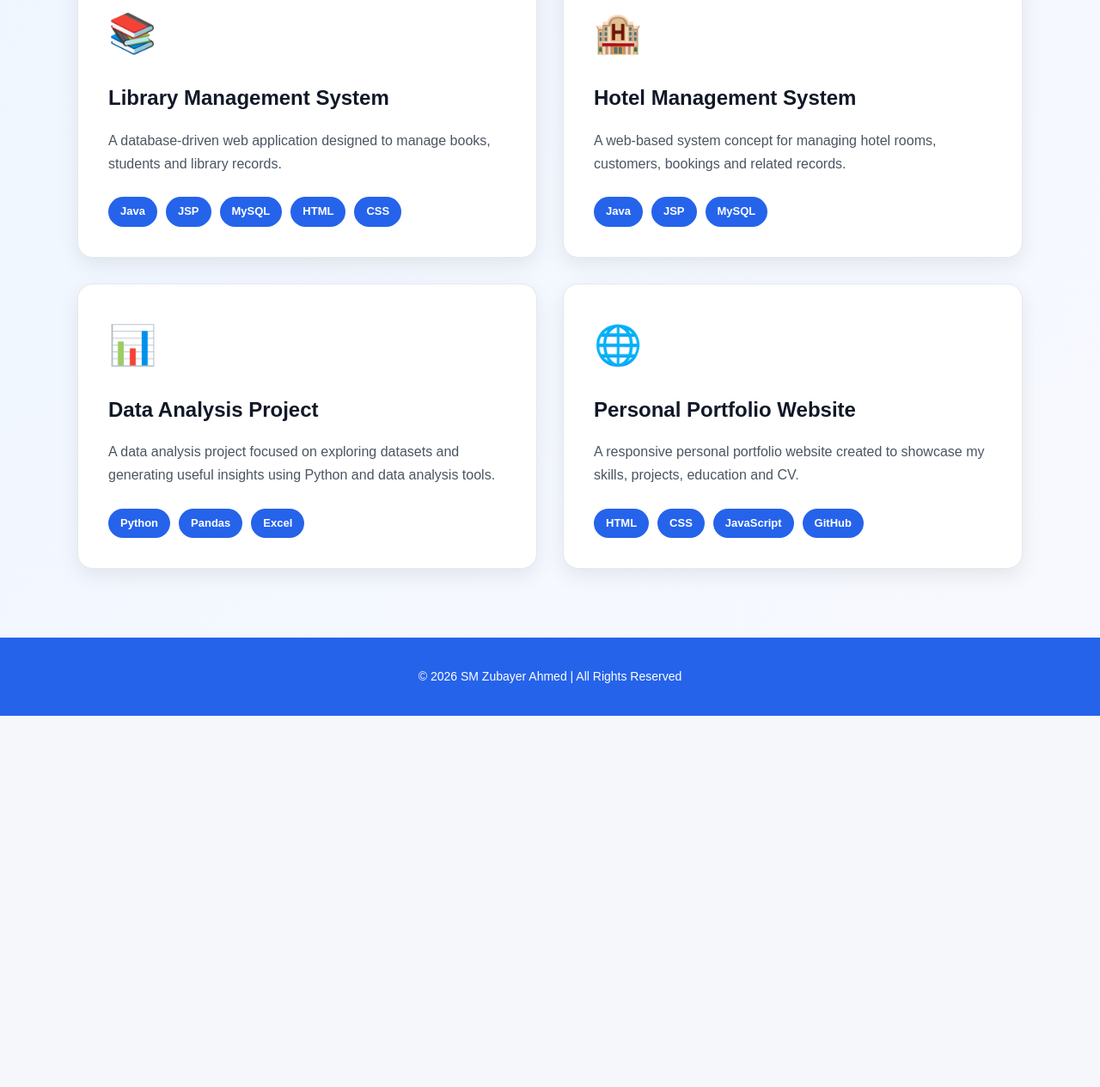
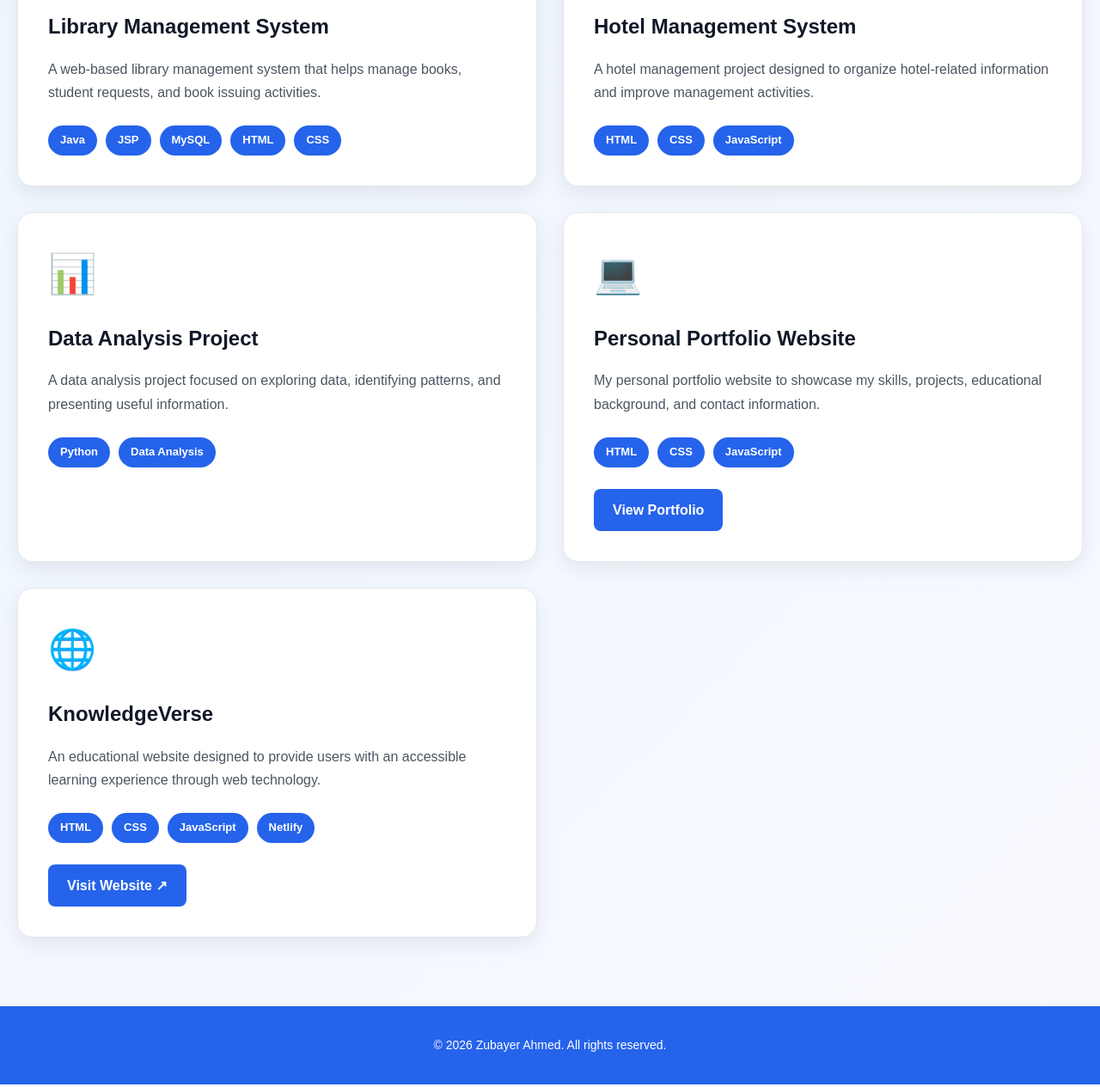
Before and after one commit to zubayerahmed381-source/my-portfolio, a plain HTML site: page projects.html in a window 1280 px wide. Shown: the part 421-1686 px from the top of the page at 86% size. Before the commit the page ends 1254 px from the top, so only its background shows below. Drawn offline with Linux system fonts and the light colour scheme.

Commit message:
Add files via upload

````diff
--- a/projects.html
+++ b/projects.html
@@ -1,187 +1,167 @@
+```html
 <!DOCTYPE html>
 <html lang="en">
-
 <head>
-
     <meta charset="UTF-8">
     <meta name="viewport" content="width=device-width, initial-scale=1.0">
 
-    <title>Projects | SM Zubayer Ahmed</title>
+    <title>My Projects | Zubayer Ahmed</title>
 
     <link rel="stylesheet" href="style.css">
-
 </head>
 
 <body>
 
     <!-- Navigation -->
+    <nav class="navbar">
+        <div class="logo">Zubayer Ahmed</div>
 
-    <nav>
-
-        <div class="logo">
-            Zubayer
-        </div>
-
-        <ul>
-
+        <ul class="nav-links">
             <li><a href="index.html">Home</a></li>
-
-            <li><a href="about.html">About</a></li>
-
-            <li><a href="projects.html">Projects</a></li>
-
-            <li><a href="contact.html">Contact</a></li>
-
+            <li><a href="index.html#about">About</a></li>
+            <li><a href="projects.html" class="active">Projects</a></li>
+            <li><a href="index.html#contact">Contact</a></li>
         </ul>
-
     </nav>
 
-
     <!-- Projects Section -->
-
     <section class="projects-section">
 
-        <div class="projects-container">
-
+        <div class="section-heading">
             <h1>My Projects</h1>
-
-            <p class="projects-intro">
-                Here are some of the projects I have worked on
-                while learning and developing my technical skills.
+            <p>
+                Here are some of my projects that showcase
+                my skills and learning journey.
             </p>
-
+        </div>
 
         <div class="projects-grid">
 
-
             <!-- Project 1 -->
-
             <div class="project-card">
-
-                    <div class="project-icon">
-                        📚
-                    </div>
+                <div class="project-icon">📚</div>
 
                 <h2>Library Management System</h2>
 
                 <p>
-                        A database-driven web application designed to
-                        manage books, students and library records.
+                    A web-based library management system
+                    that helps manage books, student requests,
+                    and book issuing activities.
                 </p>
 
                 <div class="project-tech">
-
                     <span>Java</span>
                     <span>JSP</span>
                     <span>MySQL</span>
                     <span>HTML</span>
                     <span>CSS</span>
-
+                </div>
             </div>
 
-                </div>
-
-
             <!-- Project 2 -->
-
             <div class="project-card">
-
-                    <div class="project-icon">
-                        🏨
-                    </div>
+                <div class="project-icon">🏨</div>
 
                 <h2>Hotel Management System</h2>
 
                 <p>
-                        A web-based system concept for managing hotel
-                        rooms, customers, bookings and related records.
+                    A hotel management project designed
+                    to organize hotel-related information
+                    and improve management activities.
                 </p>
 
                 <div class="project-tech">
-
-                        <span>Java</span>
-                        <span>JSP</span>
-                        <span>MySQL</span>
-
+                    <span>HTML</span>
+                    <span>CSS</span>
+                    <span>JavaScript</span>
+                </div>
             </div>
 
-                </div>
-
-
             <!-- Project 3 -->
-
             <div class="project-card">
-
-                    <div class="project-icon">
-                        📊
-                    </div>
+                <div class="project-icon">📊</div>
 
                 <h2>Data Analysis Project</h2>
 
                 <p>
-                        A data analysis project focused on exploring
-                        datasets and generating useful insights using
-                        Python and data analysis tools.
+                    A data analysis project focused on
+                    exploring data, identifying patterns,
+                    and presenting useful information.
                 </p>
 
                 <div class="project-tech">
-
                     <span>Python</span>
-                        <span>Pandas</span>
-                        <span>Excel</span>
-
+                    <span>Data Analysis</span>
+                </div>
             </div>
 
-                </div>
-
-
             <!-- Project 4 -->
-
             <div class="project-card">
-
-                    <div class="project-icon">
-                        🌐
-                    </div>
+                <div class="project-icon">💻</div>
 
                 <h2>Personal Portfolio Website</h2>
 
                 <p>
-                        A responsive personal portfolio website created
-                        to showcase my skills, projects, education and CV.
+                    My personal portfolio website to
+                    showcase my skills, projects,
+                    educational background, and contact information.
                 </p>
 
                 <div class="project-tech">
-
                     <span>HTML</span>
                     <span>CSS</span>
                     <span>JavaScript</span>
-                        <span>GitHub</span>
+                </div>
 
+                <div class="project-buttons">
+                    <a href="index.html" class="btn">
+                        View Portfolio
+                    </a>
+                </div>
+            </div>
+
+            <!-- Project 5: KnowledgeVerse -->
+            <div class="project-card">
+                <div class="project-icon">🌐</div>
+
+                <h2>KnowledgeVerse</h2>
+
+                <p>
+                    An educational website designed to provide
+                    users with an accessible learning experience
+                    through web technology.
+                </p>
+
+                <div class="project-tech">
+                    <span>HTML</span>
+                    <span>CSS</span>
+                    <span>JavaScript</span>
+                    <span>Netlify</span>
+                </div>
+
+                <div class="project-buttons">
+                    <a
+                        href="https://knowledge-zubayer.netlify.app/"
+                        class="btn"
+                        target="_blank"
+                        rel="noopener noreferrer"
+                    >
+                        Visit Website ↗
+                    </a>
+                </div>
             </div>
 
         </div>
-
-
-            </div>
-
-        </div>
-
     </section>
 
-
     <!-- Footer -->
-
-    <footer>
-
+    <footer class="footer">
         <p>
-            © 2026 SM Zubayer Ahmed | All Rights Reserved
+            &copy; 2026 Zubayer Ahmed.
+            All rights reserved.
         </p>
-
     </footer>
 
-
-    <script src="script.js"></script>
-
 </body>
-
 </html>
+```
--- a/style.css
+++ b/style.css
@@ -1002,3 +1002,60 @@
     }
 
 }
+/* Profile Photo - Fixed Shape */
+
+.hero-photo {
+    width: 240px;
+    height: 240px;
+    flex-shrink: 0;
+    border-radius: 50%;
+    overflow: hidden;
+    border: 5px solid white;
+    box-shadow: 0 10px 30px rgba(0, 0, 0, 0.20);
+}
+
+.hero-photo img {
+    width: 100%;
+    height: 100%;
+    display: block;
+    object-fit: cover;
+    object-position: center top;
+    border-radius: 50%;
+    border: none;
+    box-shadow: none;
+}
+@media (max-width: 768px) {
+
+    .hero-photo {
+        width: 190px;
+        height: 190px;
+    }
+
+    .hero-photo img {
+        width: 100%;
+        height: 100%;
+    }
+
+}
+
+/* KnowledgeVerse Visit Button */
+
+.project-buttons {
+    margin-top: 25px;
+}
+
+.project-buttons .btn {
+    display: inline-block;
+    background: #2563eb;
+    color: #ffffff;
+    padding: 12px 22px;
+    border-radius: 8px;
+    text-decoration: none;
+    font-weight: bold;
+    transition: 0.3s ease;
+}
+
+.project-buttons .btn:hover {
+    background: #1d4ed8;
+    transform: translateY(-2px);
+}
````
Lines whose indentation alone changed are shown as unchanged.
